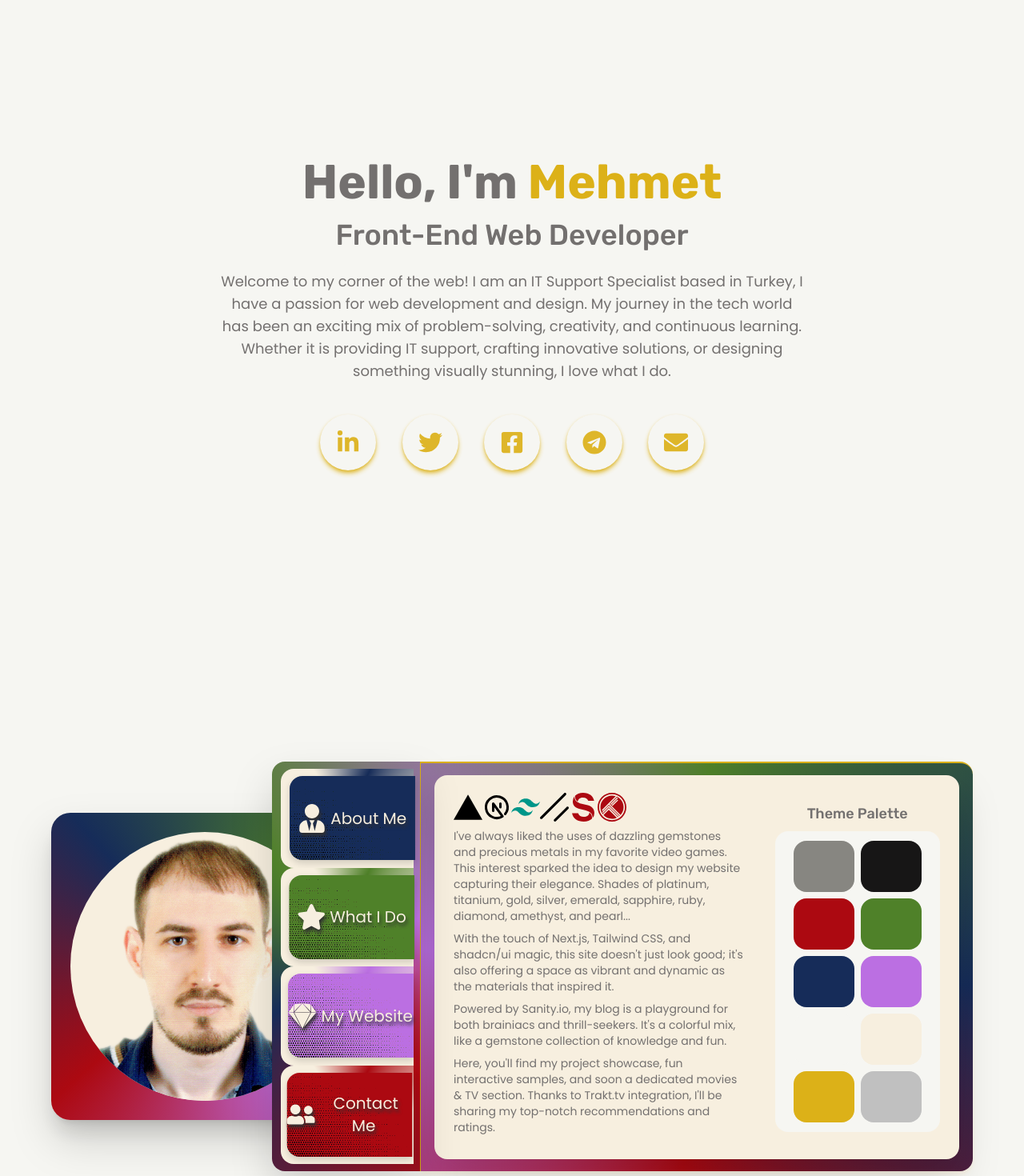
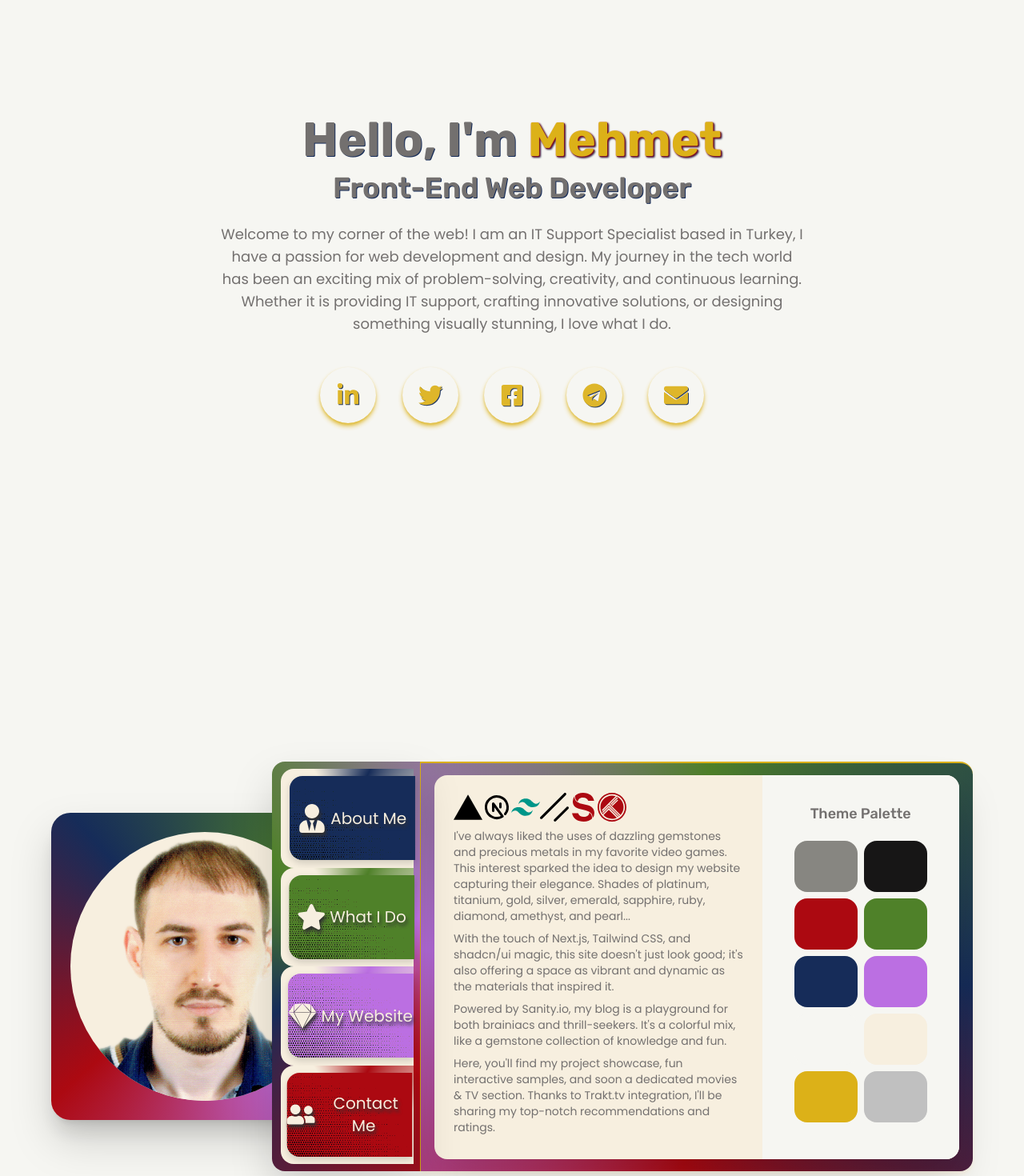
Before and after one commit to mehmetyildizdev/my-website, a Next.js app: page / in a window 1280 px wide. Shown: the part 80-1550 px from the top of the page at 80% size. Built offline with nearby package versions, Linux system fonts and the light colour scheme.

Commit message:
Accessibility improvements

```diff
--- a/app/components/homepage/ContactMe.tsx
+++ b/app/components/homepage/ContactMe.tsx
@@ -56,7 +56,7 @@ const ContactMe = () => {
       const result = await response.json();
       if (response.ok) {
         window.alert(result.message);
-        setFormData({ name: "", check: "mehmet", email: "", message: "" }); // Clear form
+        setFormData({ name: "", check: "", email: "", message: "" }); // Clear form
       } else {
         window.alert(result.error || "Failed to send message.");
       }
@@ -68,7 +68,7 @@ const ContactMe = () => {
 
   return (
     <section className="h-full flex flex-col md:flex-row mx-auto p-2 rounded-xl shadow-md">
-      <div className="flex flex-col w-full md:w-1/2 bg-diamond p-4 rounded-l-xl">
+      <div className="flex flex-col w-full md:w-1/2 p-4 rounded-l-xl">
         <form onSubmit={handleSubmit} className="space-y-4">
           <div>
             <label htmlFor="name" className="block text-sm font-medium">
@@ -153,7 +153,7 @@ const ContactMe = () => {
         </form>
       </div>
 
-      <div className="w-full md:w-1/2 bg-diamond rounded-r-xl text-center flex flex-col p-4 mt-8 md:mt-0">
+      <div className="w-full md:w-1/2 rounded-r-xl text-center flex flex-col p-4 mt-8 md:mt-0">
         <h2 className="text-2xl font-bold mb-6 text-center">Social Links</h2>
         <div className="flex items-center justify-center space-x-4">
           {socialLinks.map((link, index) => (
@@ -166,7 +166,6 @@ const ContactMe = () => {
               style={{ animationDelay: `${index * 0.1}s` }} // Staggered animation delay
             >
               <div className="rounded-full shadow-md shadow-emerald cursor-pointer p-2 lg:p-3 hover:scale-110 ease-in duration-300">
-                {/* Dynamically render the icon with the common className */}
                 {React.createElement(link.icon, {
                   className: "text-emerald text-xl lg:text-xl",
                 })}
--- a/app/components/homepage/MyWebsite.tsx
+++ b/app/components/homepage/MyWebsite.tsx
@@ -72,9 +72,9 @@ function MyWebsite() {
           ratings.
         </p>
       </div>
-      <div className="xl:w-3/8 3xl:w-1/4 flex flex-col justify-center p-4 xl:pr-6 pt-4 xl:text-sm 2xl:text-base">
+      <div className="xl:w-3/8 3xl:w-1/4 xl:bg-diamond flex flex-col justify-center p-4 xl:pr-4 pt-4 xl:text-sm 2xl:text-base">
         <h5 className="pb-2 text-center">Theme Palette</h5>
-        <div className="flex flex-wrap justify-center bg-diamond p-2 rounded-2xl">
+        <div className="flex flex-wrap justify-center p-2 rounded-2xl">
           {colors.map((color, index) => (
             <div
               key={index}
--- a/app/components/homepage/Opening.tsx
+++ b/app/components/homepage/Opening.tsx
@@ -16,15 +16,20 @@ function Opening({ id }: htmlProps) {
     { href: "mailto:contact@mehmetyildiz.dev", icon: FaEnvelope },
   ];
   return (
-    <section id={id} className="h-screen pt-24 text-center">
-      <div className="xl:max-w-[1280px] h-[90%] mx-auto p-2 flex justify-center items-center">
+    <section id={id} className="h-screen text-center">
+      <div className="max-w-2xl xl:max-w-[1280px] h-[90%] mx-auto p-2 flex justify-center items-center">
         <div>
           <div className="capitalize">
-            <h1 className="py-4 text-6xl">
+            <h1 className="py-4 text-4xl xl:text-6xl leading-4 xl:leading-12 drop-shadow-text-theme-lg">
               Hello, I&apos;m
-              <span className="text-gold hover:animate-pulse"> Mehmet</span>
+              <span className="text-gold drop-shadow-text-theme-lg-accent hover:animate-pulse">
+                {" "}
+                Mehmet
+              </span>
             </h1>
-            <h3 className="text-4xl">front-end web developer</h3>
+            <h2 className="text-2xl xl:text-4xl drop-shadow-text-theme-lg">
+              front-end web developer
+            </h2>
           </div>
           <div className="m-auto py-4 max-w-3xl text-lg">
             <p className="px-4 pt-2">
@@ -49,7 +54,8 @@ function Opening({ id }: htmlProps) {
               >
                 <div className="rounded-full shadow-md shadow-gold cursor-pointer p-4 lg:p-5 hover:scale-105 ease-in duration-300">
                   {React.createElement(link.icon, {
-                    className: "text-gold text-xl lg:text-3xl",
+                    className:
+                      "text-gold text-xl lg:text-3xl drop-shadow-text-theme-lg",
                   })}
                 </div>
               </a>
--- a/app/components/main/NavBar.tsx
+++ b/app/components/main/NavBar.tsx
@@ -58,8 +58,8 @@ export default function Navbar() {
     <div
       className={
         shadow
-          ? "fixed w-full h-16 shadow-[0_15px_10px_-15px_rgba(220,177,24,0.7)] z-100 bg-diamond"
-          : "fixed w-full h-16 z-100"
+          ? "fixed w-full h-16 z-999 bg-diamond shadow-[0_15px_10px_-15px_rgba(220,177,24,0.7)] transition-shadow duration-500"
+          : "fixed w-full h-16 z-999 bg-diamond"
       }
     >
       <div className="lg:px-16 flex h-16 items-center justify-between">
@@ -87,7 +87,7 @@ export default function Navbar() {
           <div className="md:hidden mr-4 flex items-center">
             <ThemeToggle />
             <button onClick={() => setIsOpen(true)} className="p-2">
-              <Menu className="ml-2 h-5 w-5" />
+              <Menu role="button" className="ml-2 h-5 w-5" />
             </button>
           </div>
         </div>
--- a/app/components/main/ThemeToggle.tsx
+++ b/app/components/main/ThemeToggle.tsx
@@ -18,6 +18,8 @@ export function ThemeToggle() {
         checked={theme === "dark"}
         onCheckedChange={handleToggle}
         className="mx-2"
+        role="switch"
+        aria-checked="mixed"
       />
       <Sun
         className={`h-[1.2rem] w-[1.2rem] ${theme === "dark" ? "hidden" : "block"}`}
```
